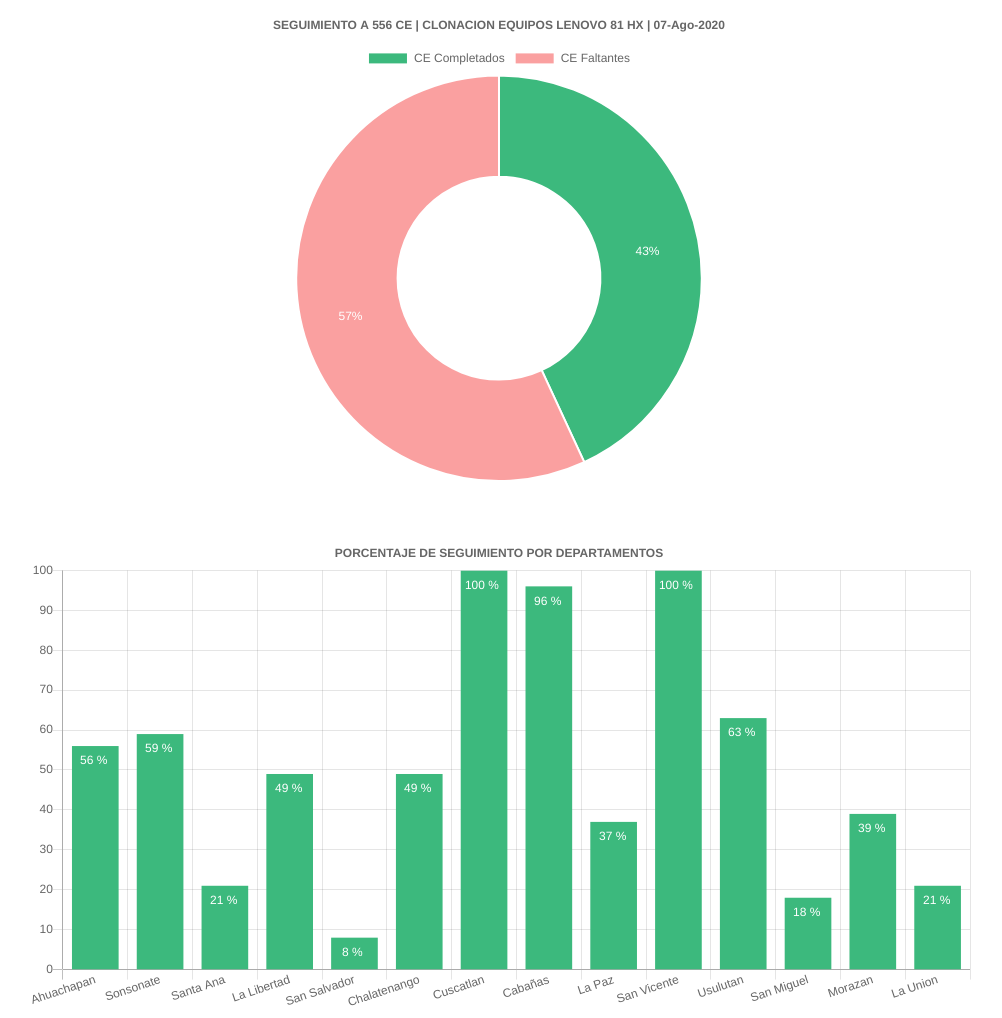
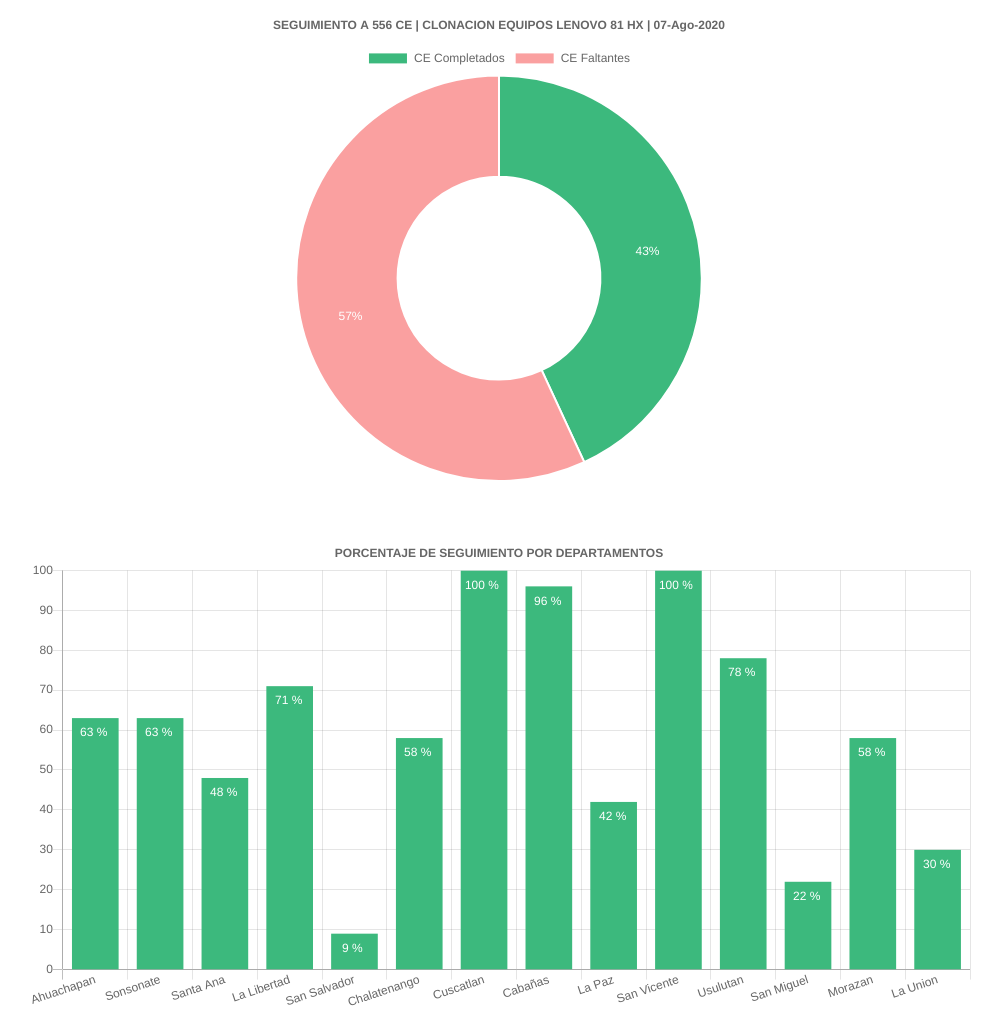
Before and after one commit to mineducyt/81hx, a plain HTML site: page index.html in a window 1280 px wide. Shown: the whole page, without its empty margins (141-1143 px from the left). Drawn offline with Linux system fonts and the light colour scheme.

Commit message:
Update index.html

```diff
--- a/index.html
+++ b/index.html
@@ -150,7 +150,7 @@
 			  label: '',
 			  backgroundColor: '#3cb97d',
 			  backgroundColor1: '#fff',
-			  data: [56,59,21,49,8,49,100,96,37,100,63,18,39,21]
+			  data: [63,63,48,71,9,58,100,96,42,100,78,22,58,30]
 						}]
 				},
 		  options: {
```
